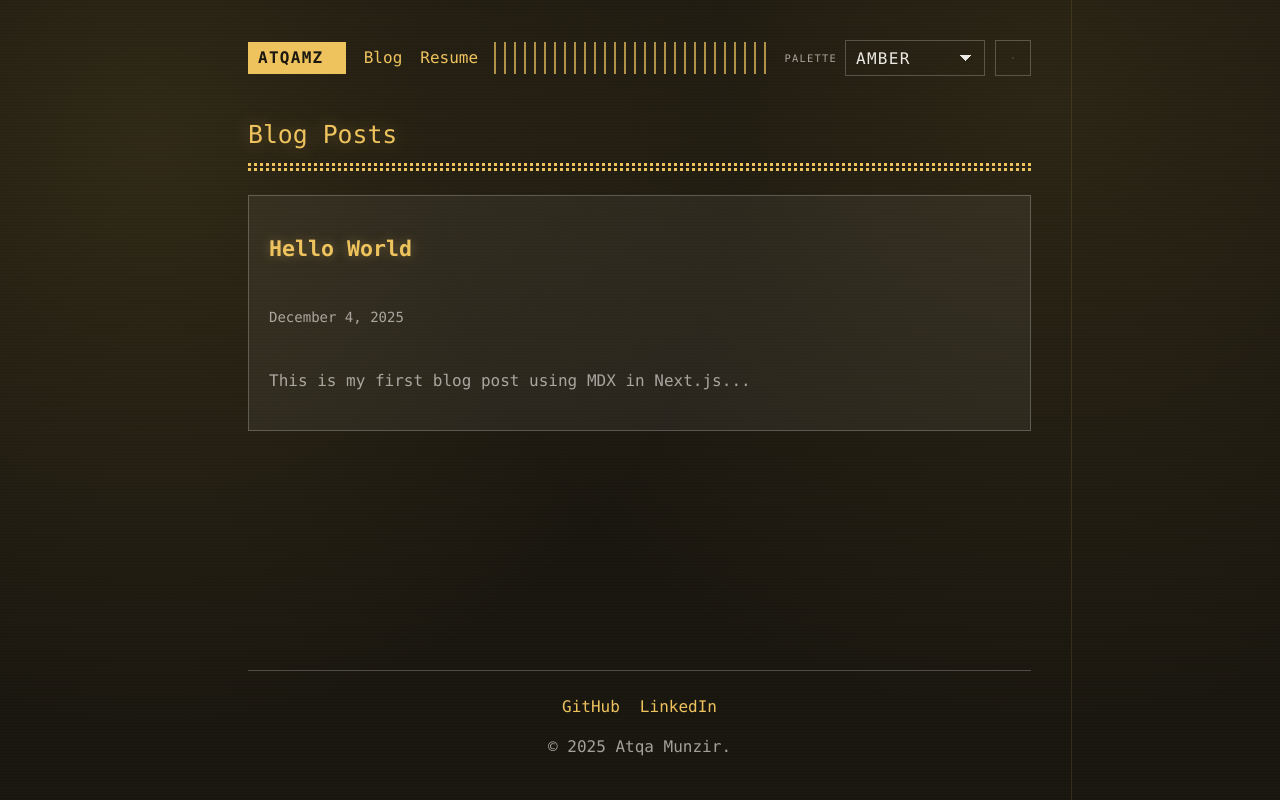
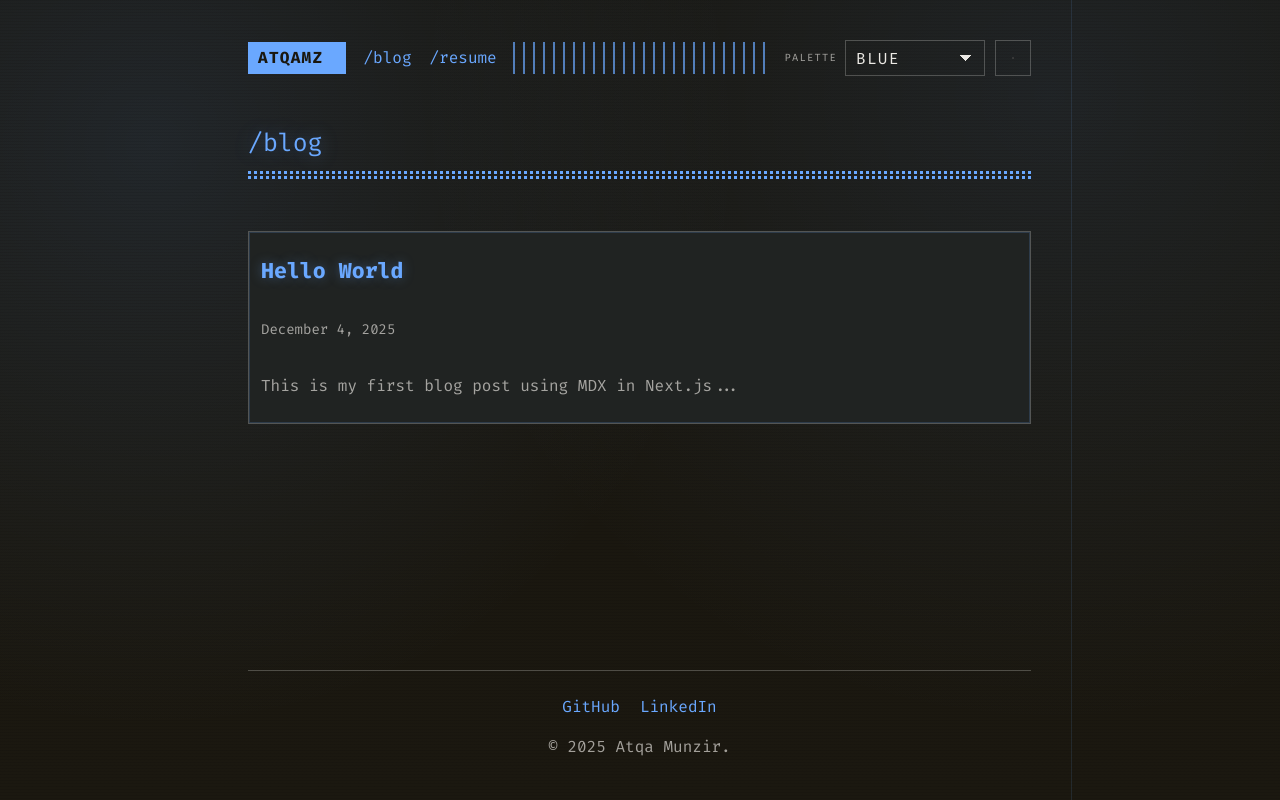
Before and after one commit to atqamz/atqamz.github.io, a Next.js app: page /blog in a window 1280 px wide. Built offline with nearby package versions, Linux system fonts and the light colour scheme; a small style sheet from the web is missing.

Commit message:
fix: based on copilot review

```diff
--- a/app/blog/hello-world/page.mdx
+++ b/app/blog/hello-world/page.mdx
@@ -1,4 +1,6 @@
-# Hello World
+<section className="terminal-hero">
+    <h1 className="terminal-title">/blog/hello-word</h1>
+</section>
 
 Welcome to my first blog post!
 
--- a/app/blog/page.tsx
+++ b/app/blog/page.tsx
@@ -3,9 +3,10 @@ import Link from 'next/link';
 export default function BlogIndex() {
   return (
     <div className="space-y-6">
-      <h1 className="terminal-title">Blog Posts</h1>
-      <div className="space-y-4">
-        {/* In a real app, you'd map through posts here */}
+      <section className="terminal-hero">
+        <h1 className="terminal-title">/blog</h1>
+      </section>
+
       <article>
         <Link href="/blog/hello-world" className="terminal-card">
           <h2 className="terminal-card-title">Hello World</h2>
@@ -14,6 +15,5 @@ export default function BlogIndex() {
         </Link>
       </article>
     </div>
-    </div>
   );
 }
--- a/app/components/palette-select.tsx
+++ b/app/components/palette-select.tsx
@@ -4,18 +4,18 @@ import * as React from "react";
 
 const PALETTES = [
   { value: "amber", label: "Amber" },
+  { value: "blue", label: "Blue" },
+  { value: "cyan", label: "Cyan" },
   { value: "green", label: "Green" },
-  { value: "cyan", label: "Cyan" },
+  { value: "magenta", label: "Magenta" },
   { value: "red", label: "Red" },
-  { value: "blue", label: "Blue" },
-  { value: "magenta", label: "Magenta" },
 ] as const;
 
-const DEFAULT_PALETTE = "amber";
+const DEFAULT_PALETTE = "blue";
 const STORAGE_KEY = "terminal-palette";
 
 export function PaletteSelect() {
-  const [palette, setPalette] = React.useState(DEFAULT_PALETTE);
+  const [palette, setPalette] = React.useState<string | null>(null);
 
   React.useEffect(() => {
     const stored = window.localStorage.getItem(STORAGE_KEY);
@@ -26,9 +26,21 @@ export function PaletteSelect() {
   }, []);
 
   React.useEffect(() => {
+    if (!palette) return;
     document.documentElement.dataset.palette = palette;
     window.localStorage.setItem(STORAGE_KEY, palette);
   }, [palette]);
+
+  if (!palette) {
+    return (
+      <label className="site-palette" aria-label="Palette">
+        <span className="site-palette__label">Palette</span>
+        <select className="terminal-select" disabled>
+          <option>Loading</option>
+        </select>
+      </label>
+    );
+  }
 
   return (
     <label className="site-palette">
--- a/app/components/site-shell.tsx
+++ b/app/components/site-shell.tsx
@@ -16,8 +16,8 @@ export function SiteShell({ children }: SiteShellProps) {
         <nav className="site-nav">
           <div className="site-nav-left">
             <Link href="/" className="site-logo">atqamz</Link>
-            <Link href="/blog" className="site-link">Blog</Link>
-            <Link href="/resume" className="site-link">Resume</Link>
+            <Link href="/blog" className="site-link">/blog</Link>
+            <Link href="/resume" className="site-link">/resume</Link>
           </div>
           <div className="site-divider" aria-hidden="true" />
           <div className="site-actions">
--- a/app/components/terminal-favicon.tsx
+++ b/app/components/terminal-favicon.tsx
@@ -11,10 +11,8 @@ function makeSvg(accent: string, background: string, blinkOn: boolean) {
   return `
     <svg xmlns="http://www.w3.org/2000/svg" viewBox="0 0 64 64">
       <rect width="64" height="64" rx="10" fill="${background}"/>
-      <rect x="12" y="14" width="40" height="6" fill="${accent}" opacity="0.9"/>
-      <rect x="12" y="28" width="34" height="6" fill="${accent}" opacity="0.75"/>
-      <rect x="12" y="42" width="26" height="6" fill="${accent}" opacity="0.6"/>
-      <rect x="40" y="42" width="12" height="6" fill="${accent}" opacity="${cursorOpacity}"/>
+      <polygon points="16,18 22,18 34,32 22,46 16,46 28,32" fill="${accent}"/>
+      <rect x="32" y="42" width="18" height="6" fill="${accent}" opacity="${cursorOpacity}"/>
     </svg>
   `.trim();
 }
--- a/app/globals.css
+++ b/app/globals.css
@@ -1,4 +1,4 @@
-@import url("https://cdn.staticdelivr.com/gfonts/css2?family=Fira+Code:wght@300..700&display=swap");
+@import url("https://fonts.googleapis.com/css2?family=Fira+Code:wght@300..700&display=swap");
 
 @tailwind base;
 @tailwind components;
@@ -489,19 +489,32 @@
   .terminal-grid {
     display: grid;
     grid-template-columns: repeat(auto-fit, minmax(240px, 1fr));
-    gap: 20px;
+    gap: 10px;
   }
 
   .terminal-card {
     display: flex;
     flex-direction: column;
-    gap: 10px;
-    padding: 20px;
-    background: var(--surface);
+    gap: 4px;
+    padding: 12px 12px 10px;
+    background: color-mix(in srgb, var(--background) 92%, var(--accent) 8%);
     border: 1px solid var(--border);
     text-decoration: none;
     color: inherit;
+    position: relative;
     transition: background 0.2s linear, border-color 0.2s linear, transform 0.2s ease;
+  }
+
+  .terminal-card::before {
+    content: "";
+    position: absolute;
+    inset: 0;
+    border: 1px solid color-mix(in srgb, var(--accent) 18%, transparent);
+    pointer-events: none;
+  }
+
+  .terminal-card > * {
+    margin: 0;
   }
 
   .terminal-card:hover {
@@ -510,15 +523,43 @@
     transform: translateY(-2px);
   }
 
+  .terminal-card-header {
+    display: flex;
+    align-items: center;
+    justify-content: space-between;
+    font-size: 0.65rem;
+    text-transform: uppercase;
+    letter-spacing: 0.18em;
+    color: var(--muted);
+  }
+
+  .terminal-card-kicker {
+    display: inline-flex;
+    align-items: center;
+    gap: 6px;
+    color: var(--accent);
+  }
+
+  .terminal-card-kicker::before {
+    content: ">";
+    color: var(--accent);
+  }
+
+  .terminal-card-status {
+    color: var(--muted);
+  }
+
   .terminal-card-title {
     color: var(--accent);
     font-weight: 700;
     font-size: 1.2rem;
     text-shadow: 0 0 12px color-mix(in srgb, var(--accent) 35%, transparent);
+    line-height: 1.1;
   }
 
   .terminal-card-desc {
     color: var(--muted);
+    line-height: 1.3;
   }
 
   .terminal-section {
@@ -658,6 +699,18 @@
     font-size: 0.7rem;
   }
 
+  .terminal-field {
+    width: 100%;
+    min-height: var(--control-height);
+    line-height: 1.2;
+  }
+
+  .terminal-slash {
+    display: inline-flex;
+    align-items: center;
+    height: var(--control-height);
+  }
+
   .terminal-badge {
     border: 1px solid var(--border);
     padding: 2px 6px;
--- a/app/page.tsx
+++ b/app/page.tsx
@@ -4,7 +4,7 @@ export default function Home() {
   return (
     <div className="space-y-6">
       <section className="terminal-hero">
-        <h1 className="terminal-title">Welcome to My Terminal</h1>
+        <h1 className="terminal-title">/home</h1>
       </section>
 
       <div className="terminal-grid">
--- a/app/resume/ResumePage.tsx
+++ b/app/resume/ResumePage.tsx
@@ -3,13 +3,13 @@ import styles from "./resume.module.css";
 export default function ResumePage() {
   return (
     <section className={styles.page}>
-      <header className={styles.header}>
+      <section className={styles.header}>
         <h1 className={styles.name}>ATQA MUNZIR</h1>
         <p className={styles.role}>Game Programmer</p>
         <p className={styles.contact}>
           atqamz@gmail.com | linkedin.com/in/atqamunzir | bit.ly/atqamunzir_portfolio | github.com/atqamz
         </p>
-      </header>
+      </section>
 
       <section className={styles.section}>
         <h2 className={styles.sectionTitle}>Summary</h2>
@@ -33,7 +33,7 @@ export default function ResumePage() {
             </div>
           </div>
           <ul className={styles.list}>
-            I code stuff.
+            <li>I code stuff.</li>
           </ul>
         </article>
 
@@ -77,7 +77,7 @@ export default function ResumePage() {
             </div>
           </div>
           <ul className={styles.list}>
-            I cheerlead stuff.
+            <li>I cheerlead stuff.</li>
           </ul>
         </article>
 
--- a/app/resume/page.mdx
+++ b/app/resume/page.mdx
@@ -1,3 +1,6 @@
 import ResumePage from "./ResumePage";
 
+<section className="terminal-hero">
+        <h1 className="terminal-title">/resume</h1>
+      </section>
 <ResumePage />
--- a/app/short/page.tsx
+++ b/app/short/page.tsx
@@ -207,7 +207,7 @@ export default function ShortenerPage() {
                 type="password"
                 value={token}
                 onChange={(e) => setToken(e.target.value)}
-                className="w-full"
+                className="terminal-field"
                 placeholder="ghp_..."
                 required
               />
@@ -229,7 +229,7 @@ export default function ShortenerPage() {
 
   return (
     <div className="p-4 md:p-8">
-      <div className="max-w-4xl mx-auto">
+      <div className="w-full">
         <div className="flex justify-between items-center mb-8">
           <h1 className="terminal-title">Link Manager</h1>
           <button
@@ -263,12 +263,12 @@ export default function ShortenerPage() {
               <div>
                 <label className="block text-sm font-medium terminal-muted mb-1">Short Name</label>
                 <div className="flex items-center">
-                  <span className="terminal-muted mr-2">/</span>
+                  <span className="terminal-muted mr-2 terminal-slash">/</span>
                   <input
                     type="text"
                     value={newFilename}
                     onChange={(e) => setNewFilename(e.target.value)}
-                    className="flex-1"
+                    className="flex-1 terminal-field"
                     placeholder="my-link"
                     required
                   />
@@ -280,7 +280,7 @@ export default function ShortenerPage() {
                   type="url"
                   value={newUrl}
                   onChange={(e) => setNewUrl(e.target.value)}
-                  className="w-full"
+                  className="terminal-field"
                   placeholder="https://example.com"
                   required
                 />
```
Also changed, not shown: app/icon.svg. Lines whose indentation alone changed are shown as unchanged.
